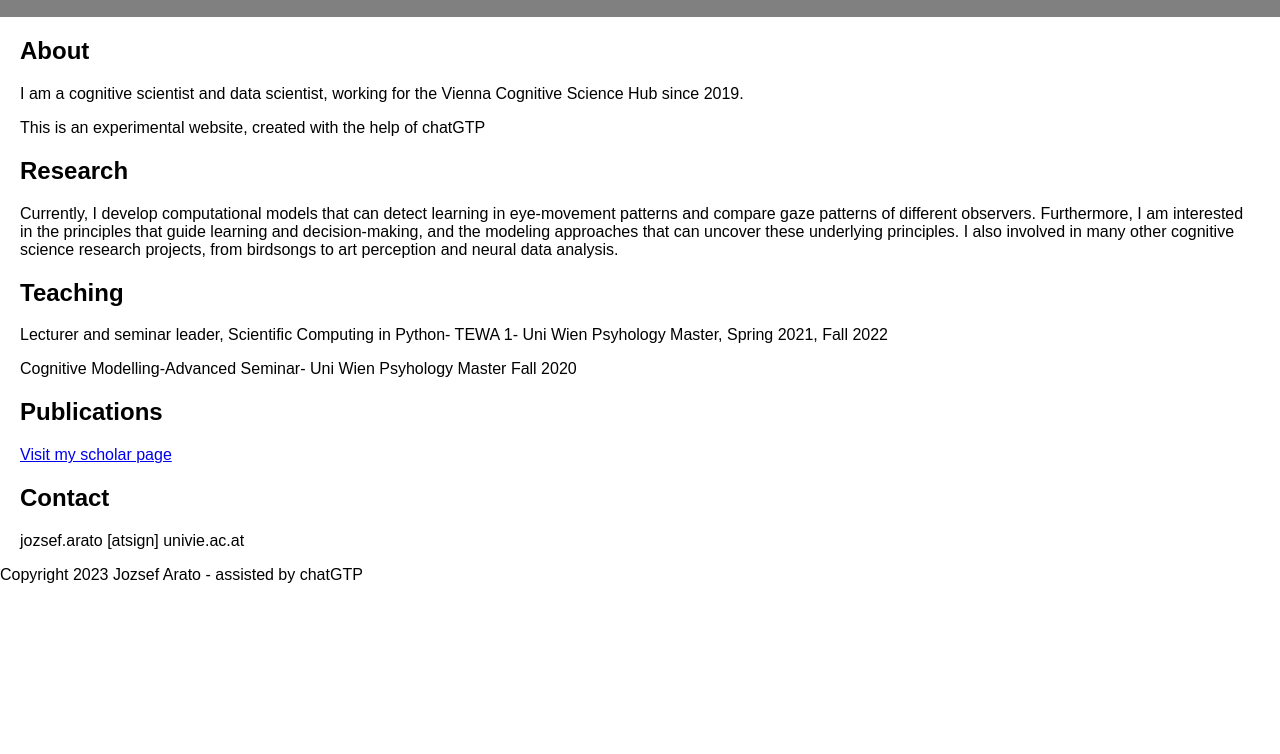
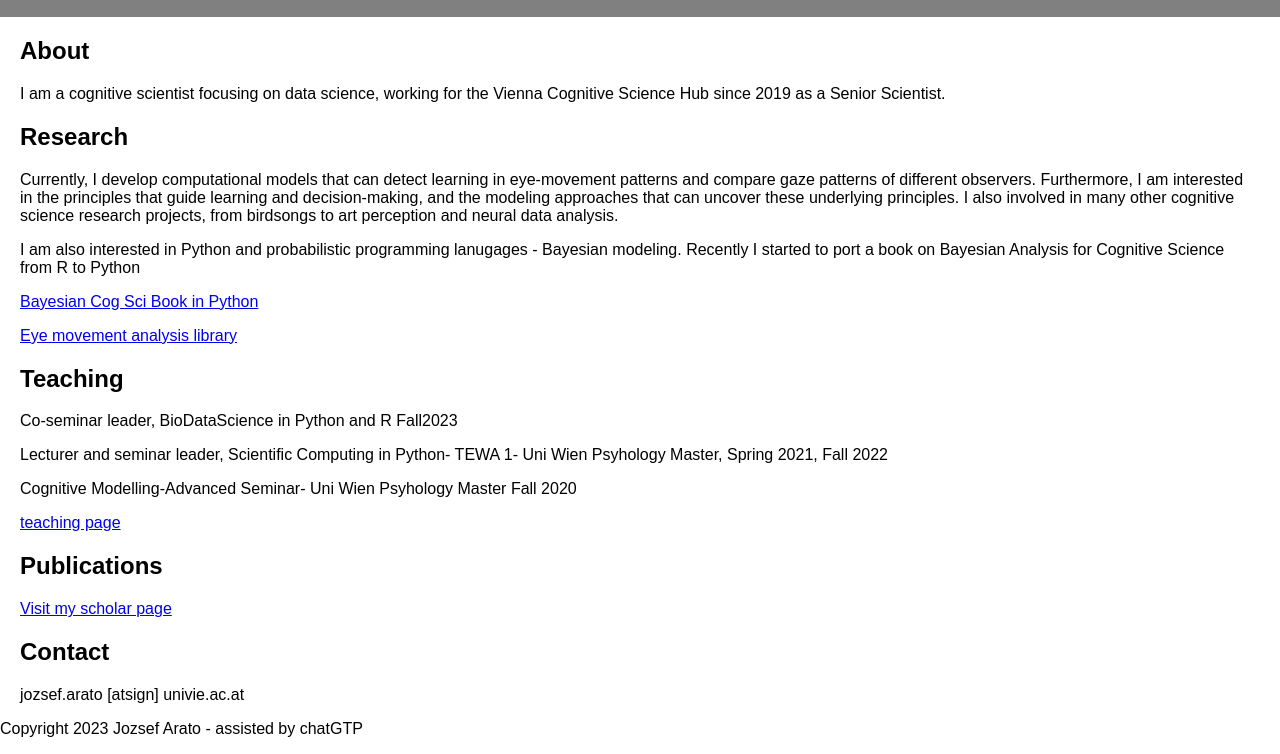
Before and after one commit to jozsarato/jozsarato.github.io, a plain HTML site: page index.html in a window 1280 px wide. Shown: the part 78-832 px from the top of the page. Before the commit the page ends 800 px from the top, so only its background shows below. Drawn offline with Linux system fonts and the light colour scheme.

Commit message:
Update index.html
updates:
teaching
projects

```diff
--- a/index.html
+++ b/index.html
@@ -20,17 +20,26 @@
     <main>
       <section id="about">
         <h2>About</h2>
-        <p> I am a cognitive scientist and data scientist, working for the Vienna Cognitive Science Hub since 2019. </p>
-	<p> This is an experimental website, created with the help of chatGTP </p>
+        <p> I am a cognitive scientist focusing on data science, working for the Vienna Cognitive Science Hub since 2019 as a Senior Scientist. </p>
+
       </section>
       <section id="research">
         <h2>Research</h2>
-        <p>Currently, I develop computational models that can detect learning in eye-movement patterns and compare gaze patterns of different observers. Furthermore, I am interested in the principles that guide learning and decision-making, and the modeling approaches that can uncover these underlying principles. I also involved in many other cognitive science research projects, from birdsongs to art perception and neural data analysis.</p>
+        <p>Currently, I develop computational models that can detect learning in eye-movement patterns and compare gaze patterns of different observers. Furthermore, I am interested in the principles that guide learning and decision-making, and the modeling approaches that can uncover these underlying principles. I also involved in many other cognitive science research projects, from birdsongs to art perception and neural data analysis. </p>
+	<p> I am also interested in Python and probabilistic programming lanugages - Bayesian modeling.
+	Recently I started to port a book on Bayesian Analysis for Cognitive Science from R to Python </p>
+	<p><a href="https://github.com/jozsarato/bayescogdat"> Bayesian Cog Sci Book in Python </a></p>
+
+	<p><a href="https://github.com/jozsarato/PyEyeSim"> Eye movement analysis library </a></p>
+
       </section>
       <section id="teaching">
         <h2>Teaching</h2>
+	 <p> Co-seminar leader, BioDataScience in Python and R Fall2023 </p>
         <p>Lecturer and seminar leader, Scientific Computing in Python- TEWA 1- Uni Wien Psyhology Master, Spring 2021, Fall 2022 </p>
 	<p>Cognitive Modelling-Advanced Seminar- Uni Wien Psyhology Master Fall 2020</p>
+ 	<p><a href="https://ufind.univie.ac.at/de/person.html?id=108388"> teaching page</a></p>
+
       </section>
       <section id="publications">
         <h2>Publications</h2>
```
